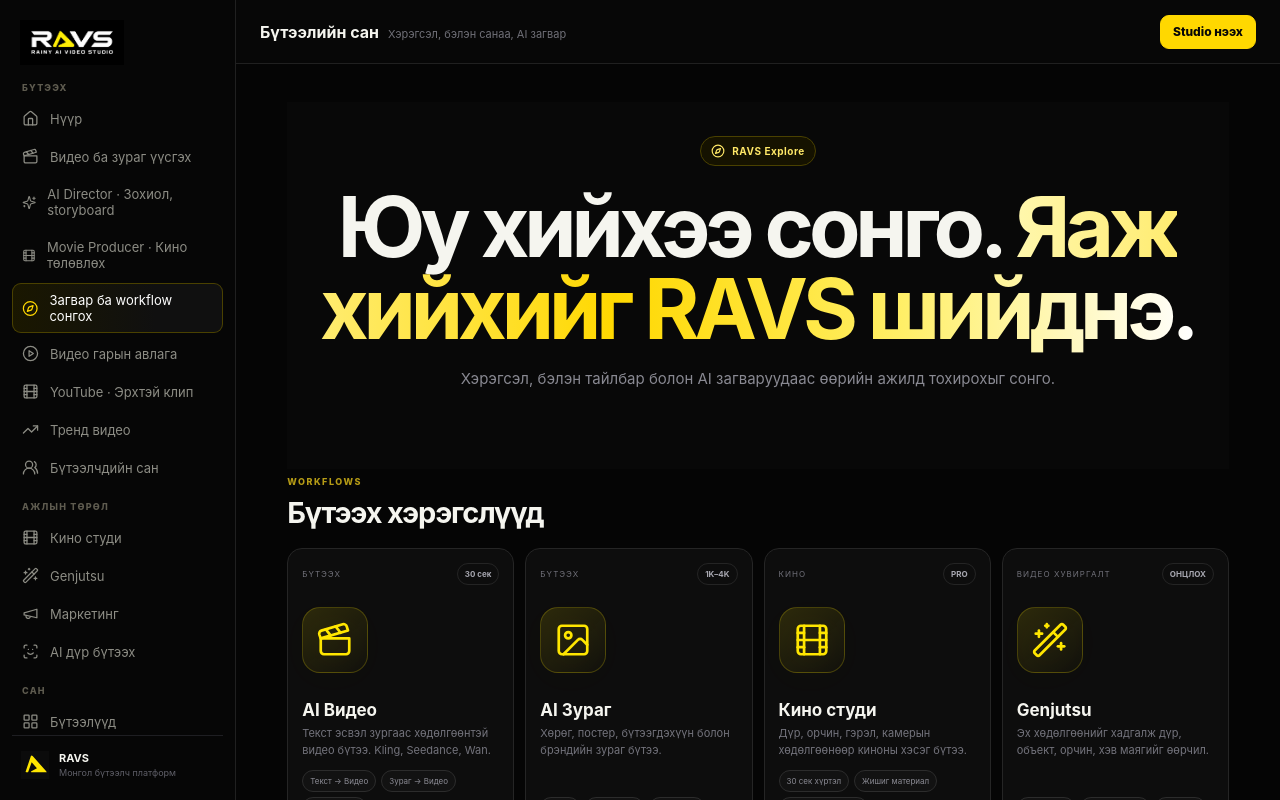
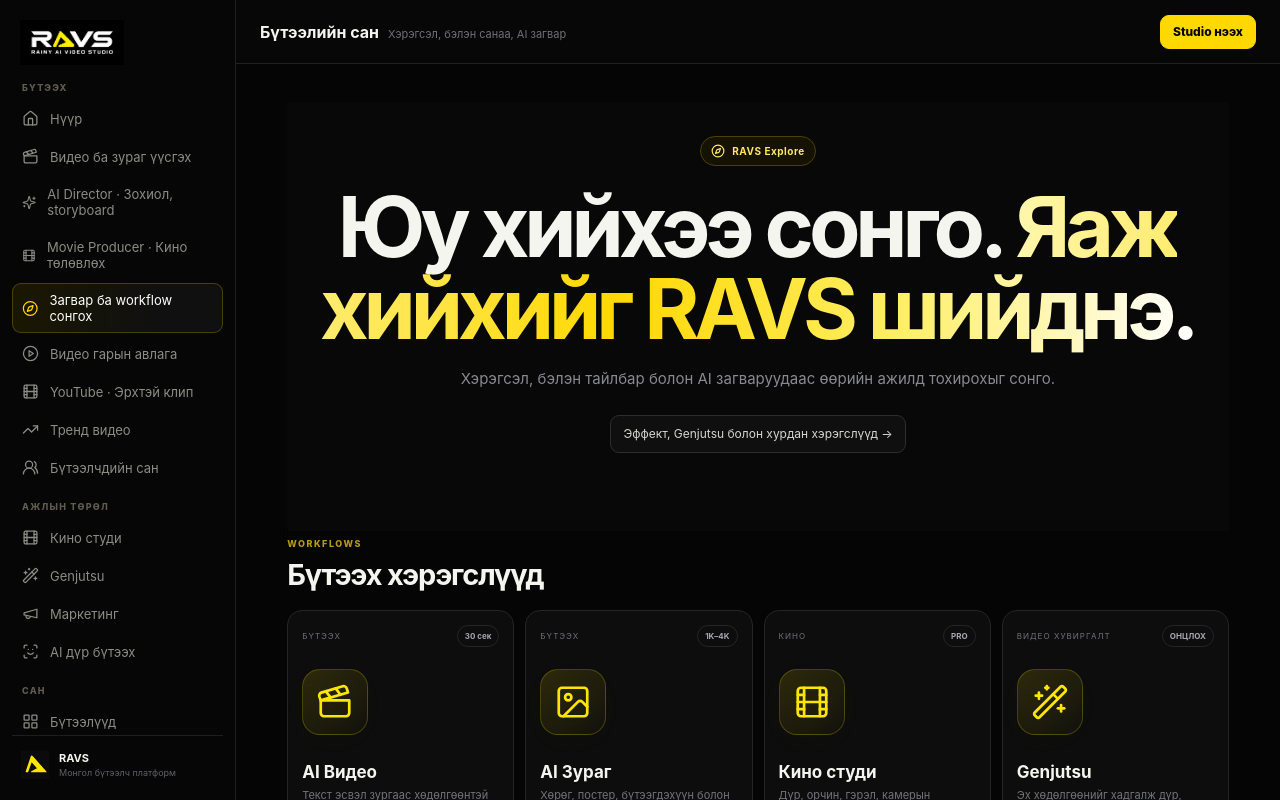
Before and after one commit to ssboroo/rainyaivideostudio, a Next.js app: page /explore in a window 1280 px wide. Shown: the top 800 px of the page. Built offline with nearby package versions, Linux system fonts and the light colour scheme; no server answers.

Commit message:
refactor(video): keep specialized effects discoverable through one Explore hub

```diff
--- a/app/explore/page.tsx
+++ b/app/explore/page.tsx
@@ -21,6 +21,7 @@
             <div className="eyebrow"><Compass size={14} /> RAVS Explore</div>
             <h1>Юу хийхээ сонго. <em>Яаж хийхийг RAVS шийднэ.</em></h1>
             <p>Хэрэгсэл, бэлэн тайлбар болон AI загваруудаас өөрийн ажилд тохирохыг сонго.</p>
+            <p><Link href="/apps" className="ghost">Эффект, Genjutsu болон хурдан хэрэгслүүд →</Link></p>
           </div>
 
           <div className="catalogSection">
```
